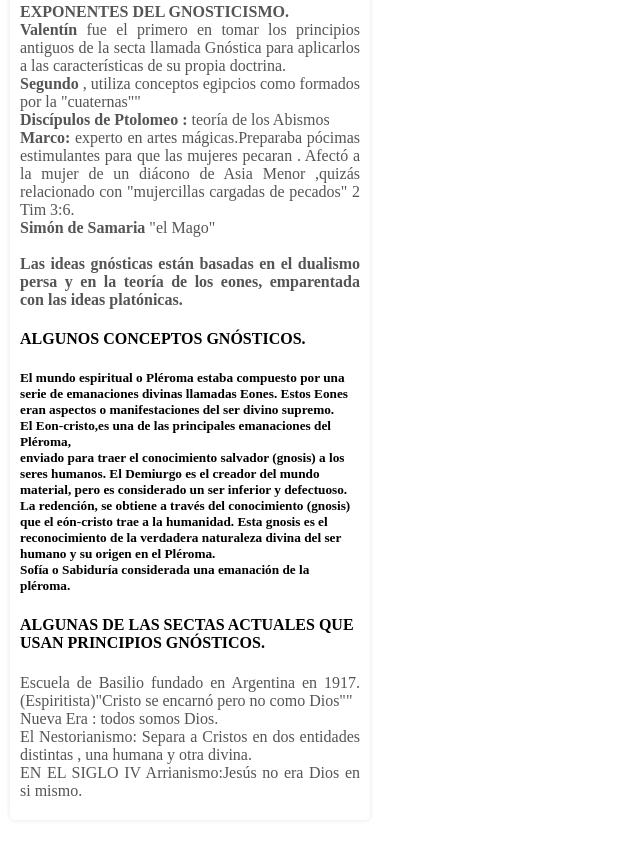
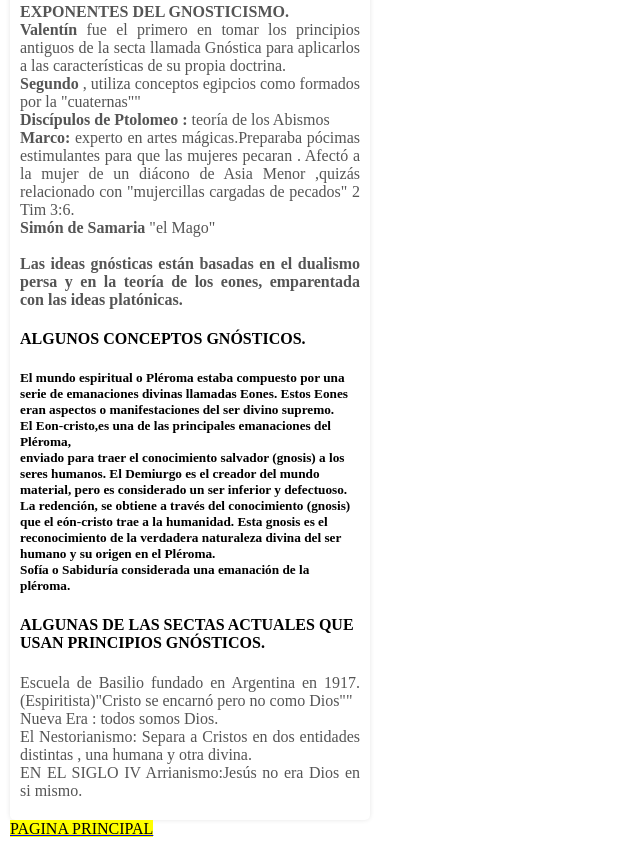
Before and after one commit to guarduino/ContraLasHerej-as, a plain HTML site: page index.html in a window 1280 px wide. Shown: the part 962-1810 px from the top of the page, without its empty margins (0-640 px from the left). Drawn offline with Linux system fonts and the light colour scheme.

Commit message:
Update index.html

```diff
--- a/index.html
+++ b/index.html
@@ -79,6 +79,7 @@ Nueva Era : todos somos Dios.<br />
 El Nestorianismo: Separa a Cristos en dos entidades distintas , una humana y otra divina.<br />
 EN EL SIGLO IV Arrianismo:Jes&uacute;s no era Dios en si mismo.</p>
 </div>
+	<a href="https://labibliateca.github.io/main/"><mark>PAGINA PRINCIPAL</mark>
 	<script>
      function leerEnVozAlta() {
     // Obtener el texto del elemento con la clase "contenido-texto"
```
